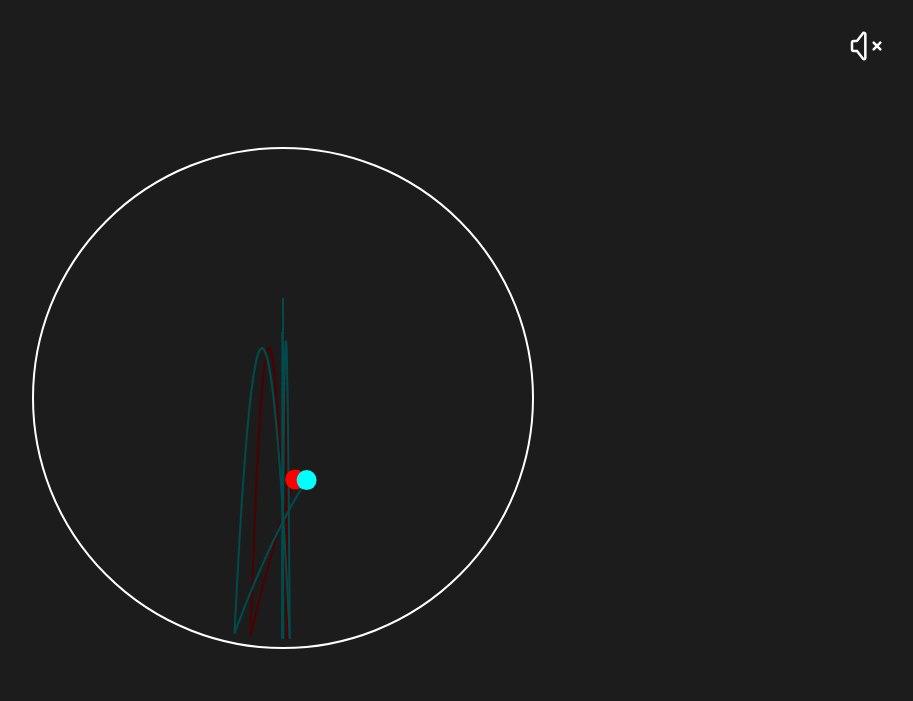
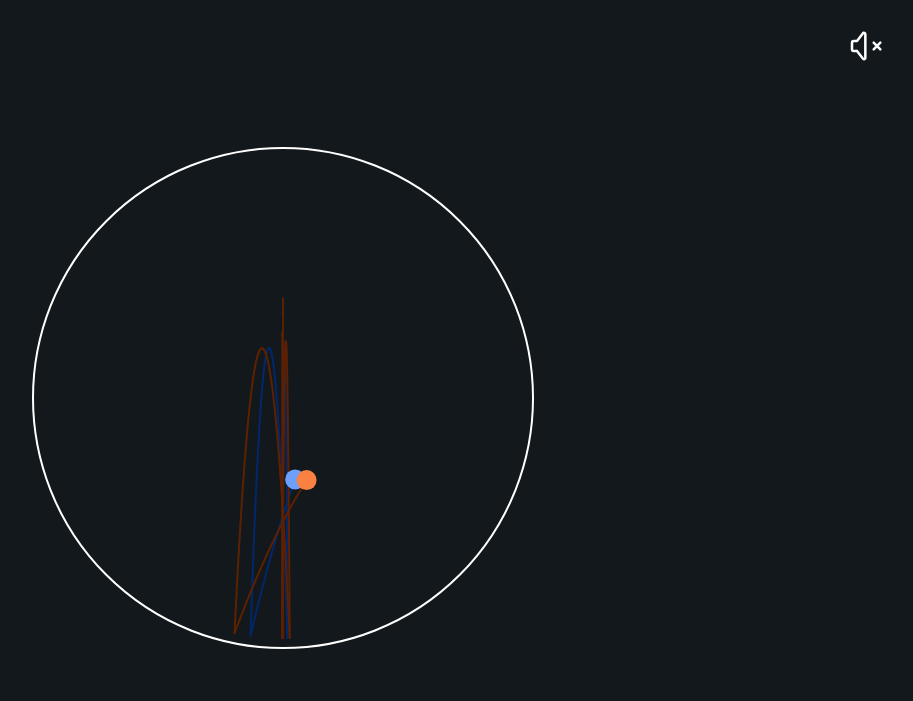
Before and after one commit to JohannesKantz/ChaoticBalls, a website built with Vite: page index.html in a window 1280 px wide. Shown: the whole page, without its empty margins (357-1270 px from the left). Built offline with nearby package versions, Linux system fonts and the light colour scheme.

Commit message:
color changes

```diff
--- a/src/components/Map.ts
+++ b/src/components/Map.ts
@@ -17,7 +17,7 @@ class Map {
     }
 
     draw(): void {
-        this.p5.background(28);
+        this.p5.background("#12181b");
 
         this.drawMapElements();
         this.drawBalls();
--- a/src/main.ts
+++ b/src/main.ts
@@ -52,9 +52,9 @@ function initBoucingBalls(p5: p5) {
 
     // 0.0005 difference
     map.addBall(
-        new Ball(p5, w + 0.001, h, w + 0.001, h, 20, new Color("#ff0000"))
+        new Ball(p5, w + 0.001, h, w + 0.001, h, 20, new Color("#6ca0fc"))
     );
     map.addBall(
-        new Ball(p5, w + 0.0015, h, w + 0.0015, h, 20, new Color("#00ffff"))
+        new Ball(p5, w + 0.0015, h, w + 0.0015, h, 20, new Color("#fa8142"))
     );
 }
--- a/src/styles/_variables.scss
+++ b/src/styles/_variables.scss
@@ -1,2 +1,2 @@
-$main-bg: #1c1c1c;
+$main-bg: #12181b;
 $main-color: #fff;
```
